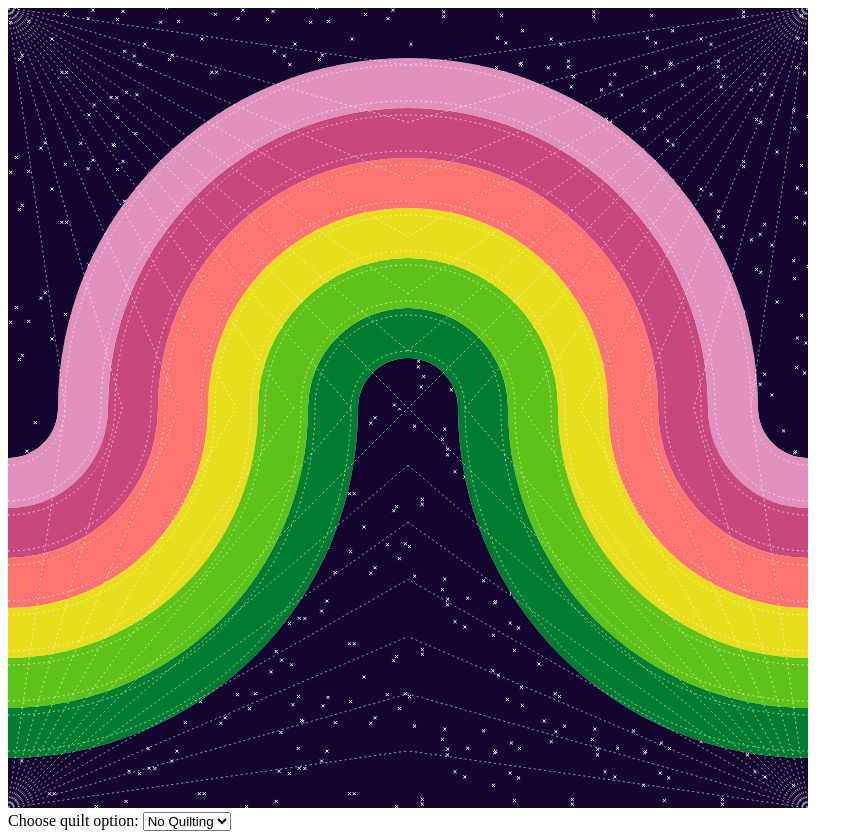
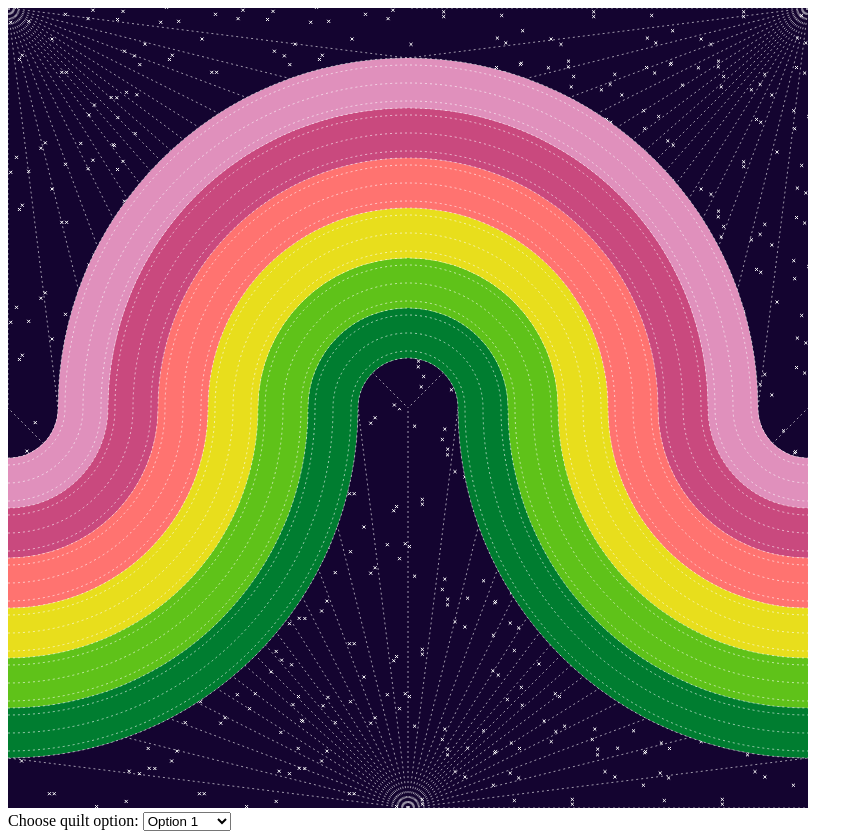
Before and after one commit to dorafc/looper-q-svg, a plain HTML site: page quilt.html in a window 1280 px wide. Shown: the whole page, without its empty margins (0-863 px from the left). Drawn offline with Linux system fonts and the light colour scheme.

Commit message:
added quilting

```diff
--- a/draw.js
+++ b/draw.js
@@ -44,6 +44,10 @@ let drawQuilt = (quiltOpt) => {
   let defs = document.createElementNS("http://www.w3.org/2000/svg", "defs")
   let pattern = generatePattern("background", bgColor, patternDimension, xSize)
   defs.appendChild(pattern)
+
+  // create a clipping path for the arc
+  let clipArc = generateArcClipPath(blockWidth, "clipy")
+  defs.appendChild(clipArc)
   quiltSVG.appendChild(defs)
 
   // generate array or block groups
@@ -80,6 +84,40 @@ let drawQuilt = (quiltOpt) => {
 
   // add quilt to page
   space.appendChild(quiltSVG)
+}
+
+/* ----------
+* GENERATE CLIP PATH FOR ARCS
+* --------- */
+let generateArcClipPath = (dimension, clipID) => {
+  let clipPath = document.createElementNS("http://www.w3.org/2000/svg", "clipPath")
+  let topPath = document.createElementNS("http://www.w3.org/2000/svg", "path")
+  let bottomPath = document.createElementNS("http://www.w3.org/2000/svg", "path")
+  clipPath.setAttribute("id", clipID)
+  let shortDim = dimension / 8
+  let longDim = dimension - shortDim
+
+  topPath.setAttribute("d", `M0 ${dimension+shortDim}
+                              a${shortDim} ${shortDim} 0 0 0 ${shortDim} -${shortDim}
+                              a${longDim} ${longDim} 0 0 1 ${longDim} -${longDim}
+                              a${longDim} ${longDim} 0 0 1 ${longDim} ${longDim}
+                              a${shortDim} ${shortDim} 0 0 0 ${shortDim} ${shortDim}
+                              l0 -${dimension+shortDim}
+                              l-${dimension*2} 0Z
+                              `)
+
+  bottomPath.setAttribute("d", `M0 ${dimension+longDim}
+                              a${longDim} ${longDim} 0 0 0 ${longDim} -${longDim}
+                              a${shortDim} ${shortDim} 0 0 1 ${shortDim} -${shortDim}
+                              a${shortDim} ${shortDim} 0 0 1 ${shortDim} ${shortDim}
+                              a${longDim} ${longDim} 0 0 0 ${longDim} ${longDim}
+                              l0 ${shortDim}
+                              l-${dimension*2} 0Z
+                              `)
+  clipPath.appendChild(topPath)
+  clipPath.appendChild(bottomPath)
+
+  return clipPath;
 }
 
 /* ----------
@@ -242,21 +280,29 @@ let drawQuiltOpt1 = (width, quiltID) => {
   // generate array of lines based on offset
   let arcLines = []
   for (let i = 1; i <= 6; i++){
+    arcLines.push(drawArcQuiltSeam((i * dimension), width, quiltID))
     arcLines.push(drawArcQuiltSeam((i * dimension) + offset, width, quiltID))
+    // arcLines.push(drawArcQuiltSeam((i * dimension) + offset + offset, width, quiltID))
+    arcLines.push(drawArcQuiltSeam((i * dimension) + (dimension/2), width, quiltID))
+    // arcLines.push(drawArcQuiltSeam(((i+1) * dimension) - offset - offset, width, quiltID))
     arcLines.push(drawArcQuiltSeam(((i+1) * dimension) - offset, width, quiltID))
   }
+  arcLines.push(drawArcQuiltSeam((7 * dimension), width, quiltID))
   arcLines.forEach(arcLine => {quiltDesign.appendChild(arcLine)})
 
   // test drawing radial line
-  let numLines = 6
+  let radGroup = document.createElementNS("http://www.w3.org/2000/svg", "g")
+  let numLines = 7
   let line = drawRadialSeam(0, 0, numLines, width, 0, quiltID)
   let line2 = drawRadialSeam(width, 0, numLines, width, 90, quiltID)
-  let line3 = drawRadialSeam(0, width, numLines, width, 270, quiltID)
-  let line4 = drawRadialSeam(width, width, numLines, width, 180, quiltID)
-  quiltDesign.appendChild(line)
-  quiltDesign.appendChild(line2)
-  quiltDesign.appendChild(line3)
-  quiltDesign.appendChild(line4)
+  let line3 = drawRadialSeam(0, width, numLines, width, 180, quiltID)
+  let line4 = drawRadialSeam(width, width, numLines, width, 270, quiltID)
+  radGroup.appendChild(line)
+  radGroup.appendChild(line2)
+  radGroup.appendChild(line3)
+  radGroup.appendChild(line4)
+  radGroup.setAttribute("clip-path", "url(#clipy)")
+  quiltDesign.appendChild(radGroup)
   return quiltDesign
 }
 
@@ -279,7 +325,15 @@ let drawRadialSeam = (startX, startY, numLines, width, rotation, radID) => {
   radLine.setAttribute("x2", startX + width)
   radLine.setAttribute("y2", startY + width)
 
+  let radLine2 = document.createElementNS("http://www.w3.org/2000/svg", "line")
+  radLine2.setAttribute("id", `rad-${radID}-edgeSeam`)
+  radLine2.setAttribute("x1", startX)
+  radLine2.setAttribute("y1", startY)
+  radLine2.setAttribute("x2", startX)
+  radLine2.setAttribute("y2", startY + width)
+
   radLines.appendChild(radLine)
+  radLines.appendChild(radLine2)
 
   for (let i = 0; i < numLines; i++){
     let lineX = document.createElementNS("http://www.w3.org/2000/svg", "line")
--- a/quilt.html
+++ b/quilt.html
@@ -15,7 +15,7 @@
     <label for="quilt-opt">Choose quilt option:</label>
     <select id="quilt-opt">
       <option value="none">No Quilting</option>
-      <option value="opt1">Option 1</option>
+      <option value="opt1" selected>Option 1</option>
     </select>
   </div>
   <script src="draw.js"></script>
```
